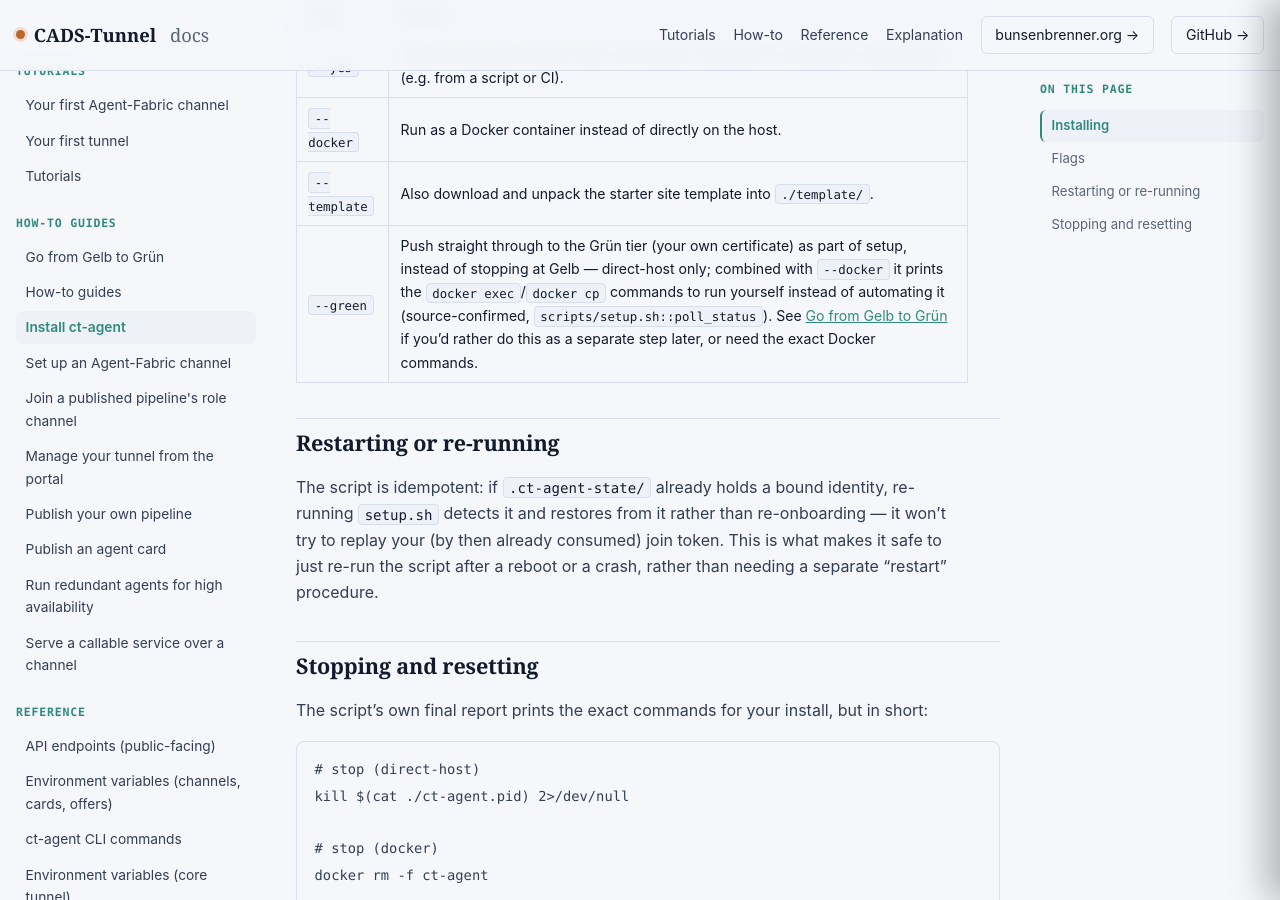
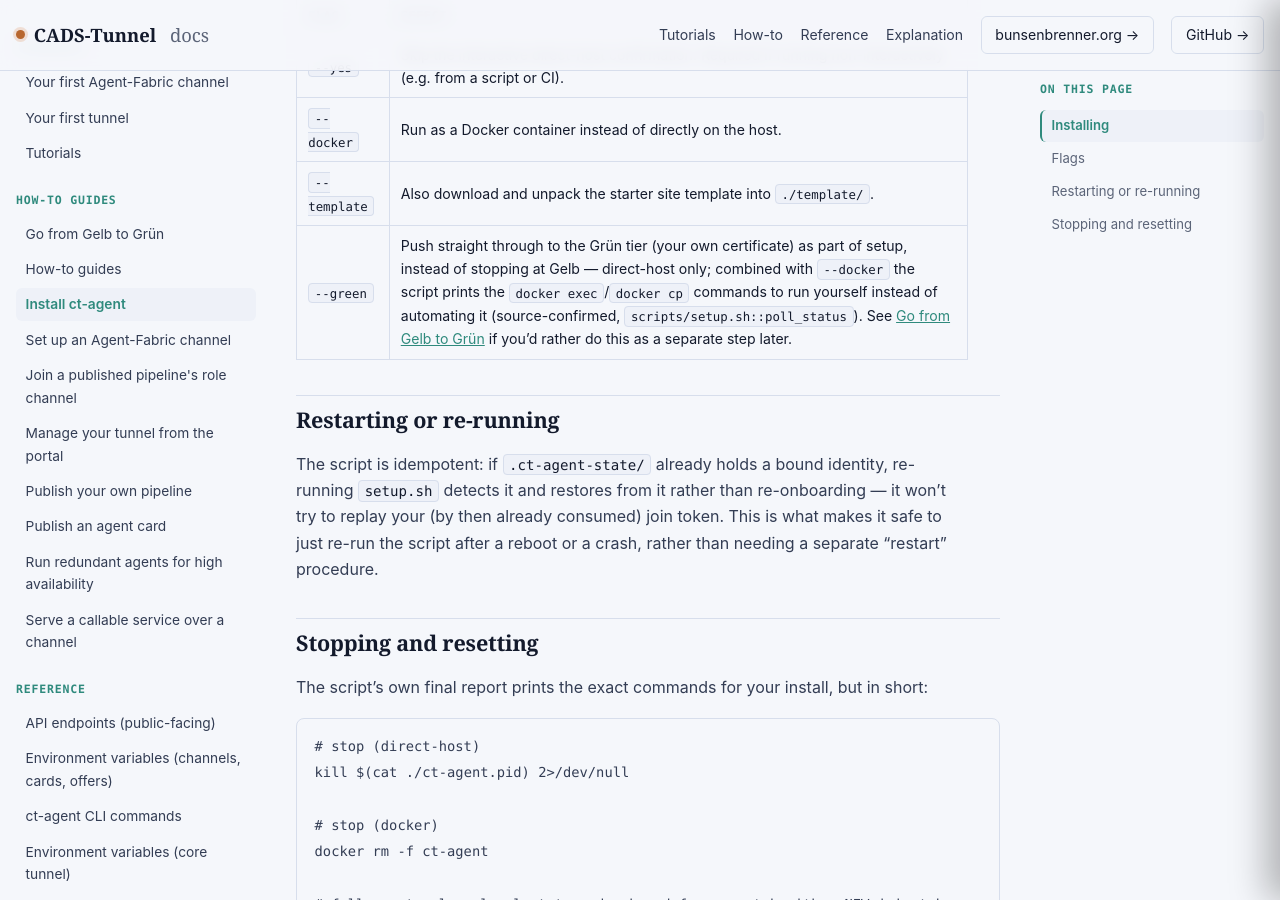
Before and after one commit to scimbe/CADS-Tunnel-docs, a Jekyll site: the page built from _how-to/install-ct-agent.md, in a window 1280 px wide and 900 px high, scrolled down 1246 px. Built offline with Jekyll 4.4.1, drawn with Linux system fonts in a browser that asks for light colours.

Commit message:
docs(install): fix an overclaim I just introduced -- gelb-to-gruen.md has no Docker commands
Caught immediately by checking my own previous commit's cross-link claim:
gelb-to-gruen.md doesn't actually contain Docker-specific commands (grepped,
zero matches). The docker exec/docker cp guidance lives in the script's own
output, not that page. Reworded so the link is only offered for its real
purpose (the manual, non-Docker walkthrough) instead of implying it covers
something it doesn't.

```diff
--- a/_how-to/install-ct-agent.md
+++ b/_how-to/install-ct-agent.md
@@ -54,7 +54,7 @@ anything.
 | `--yes` | Skip the interactive direct-host confirmation. Required if running non-interactively (e.g. from a script or CI). |
 | `--docker` | Run as a Docker container instead of directly on the host. |
 | `--template` | Also download and unpack the starter site template into `./template/`. |
-| `--green` | Push straight through to the Grün tier (your own certificate) as part of setup, instead of stopping at Gelb — direct-host only; combined with `--docker` it prints the `docker exec`/`docker cp` commands to run yourself instead of automating it (source-confirmed, `scripts/setup.sh::poll_status`). See [Go from Gelb to Grün]({{ '/how-to/gelb-to-gruen/' | relative_url }}) if you'd rather do this as a separate step later, or need the exact Docker commands. |
+| `--green` | Push straight through to the Grün tier (your own certificate) as part of setup, instead of stopping at Gelb — direct-host only; combined with `--docker` the script prints the `docker exec`/`docker cp` commands to run yourself instead of automating it (source-confirmed, `scripts/setup.sh::poll_status`). See [Go from Gelb to Grün]({{ '/how-to/gelb-to-gruen/' | relative_url }}) if you'd rather do this as a separate step later. |
 
 ## Restarting or re-running
 
```
